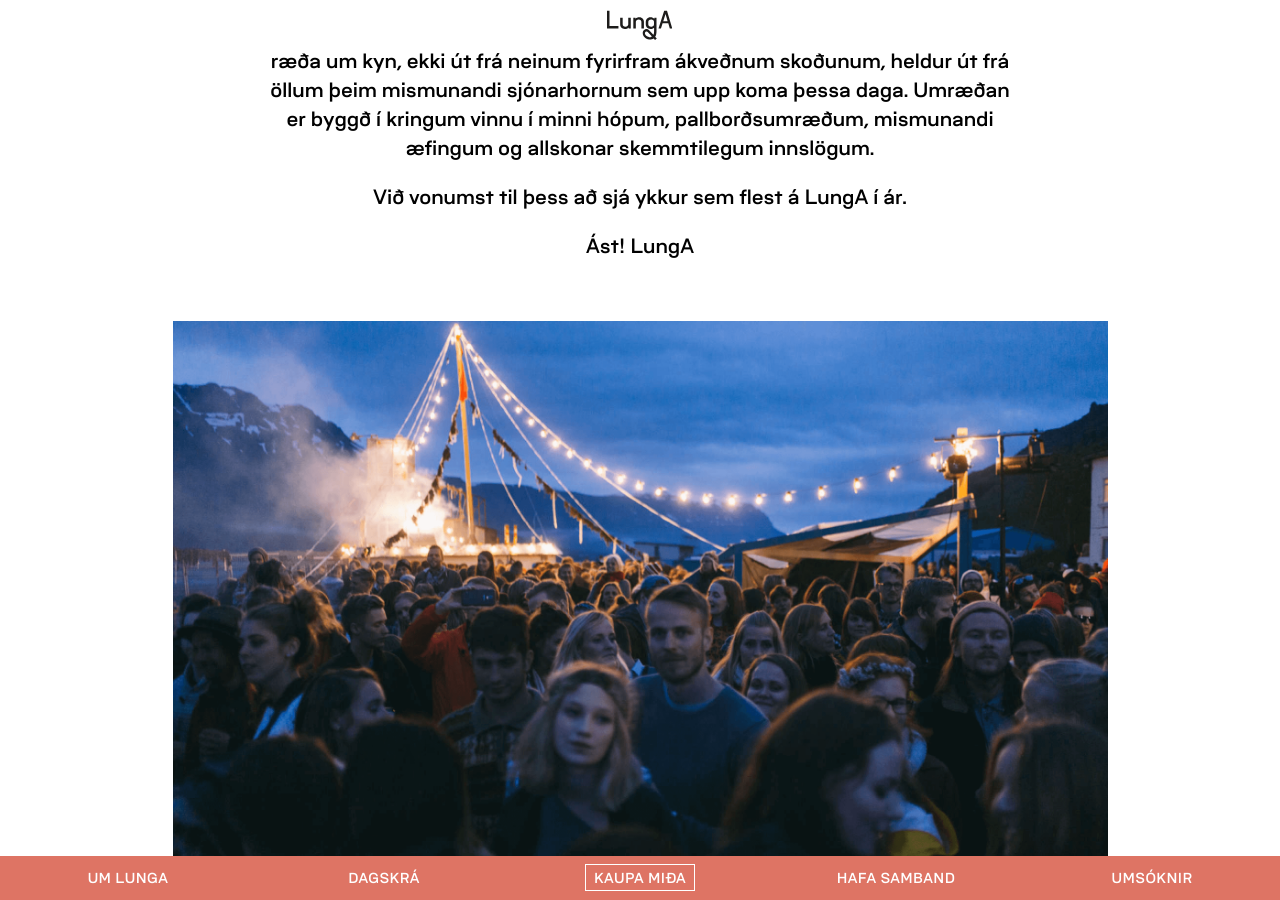
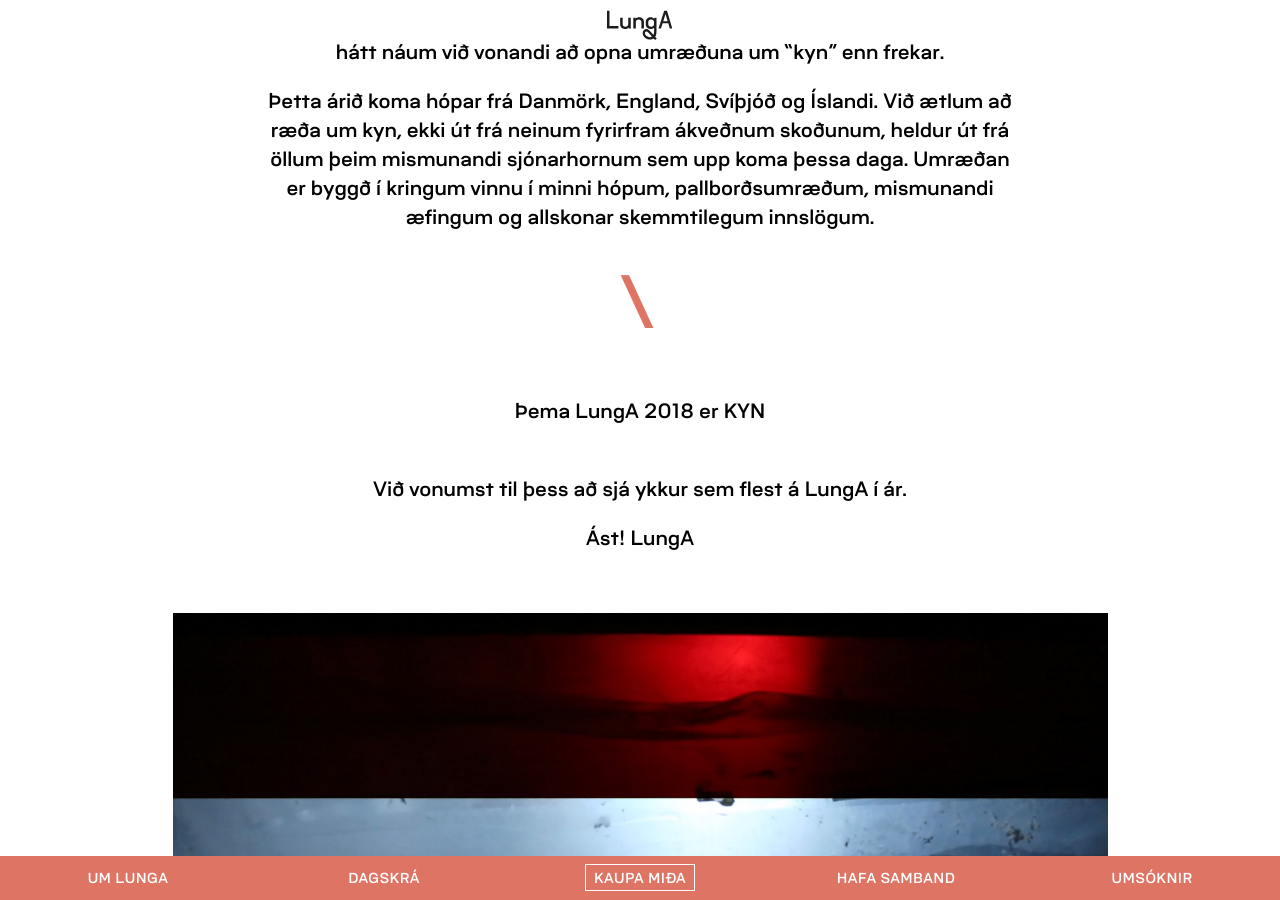
Before and after one commit to halldorel/lunga, a Jekyll site: the page built from pages/um-lunga.md, in a window 1280 px wide and 900 px high, scrolled down 1644 px. Built offline with Jekyll 4.4.1, drawn with Linux system fonts in a browser that asks for light colours; nearby versions of some CDN libraries; a script that is not in the unit is left out.

Commit message:
Update Page “um-lunga”

```diff
--- a/pages/um-lunga.md
+++ b/pages/um-lunga.md
@@ -2,8 +2,8 @@
 layout: page
 title: Um LungA
 permalink: /um-lunga
-cover_photo: /assets/img/drasl.png
-tail_photo: /assets/img/drasl.png
+cover_photo: /img/uploads/tumblr_otlqer87jn1vaprzlo1_1280.jpg
+tail_photo: /img/uploads/5i7a6947-1-1.jpg
 heading_color: '#DE7464'
 ---
 Árið 2000 leit listahátíð LungA dagsins ljós í fyrsta sinn. Um er að ræða listahátíð þar sem sköpun, listum og menningu er fagnað með námskeiðum, fyrirlestrum og öðrum viðburðum og lýkur með uppskeruhelgi: sýningum og tónleikum.
@@ -20,6 +20,10 @@
 Þetta árið koma hópar frá Danmörk, England, Svíþjóð og Íslandi.
 Við ætlum að ræða um kyn, ekki út frá neinum fyrirfram ákveðnum skoðunum, heldur út frá öllum þeim mismunandi sjónarhornum sem upp koma þessa daga. Umræðan er byggð í kringum vinnu í minni hópum, pallborðsumræðum, mismunandi æfingum og allskonar skemmtilegum innslögum.
 
+# \
+Þema LungA 2018 er KYN
+
+\
 Við vonumst til þess að sjá ykkur sem flest á LungA í ár.
 
 Ást!
```
